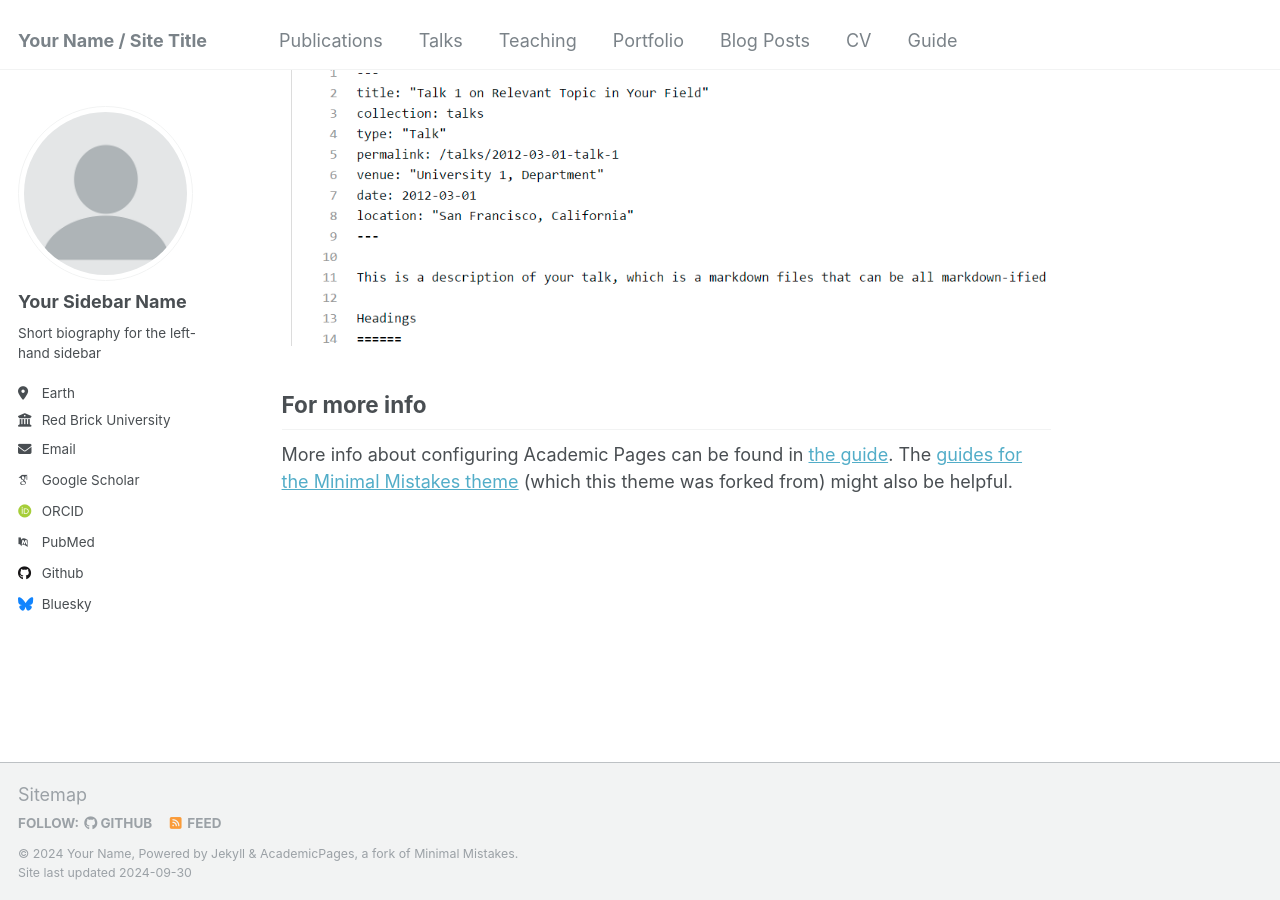
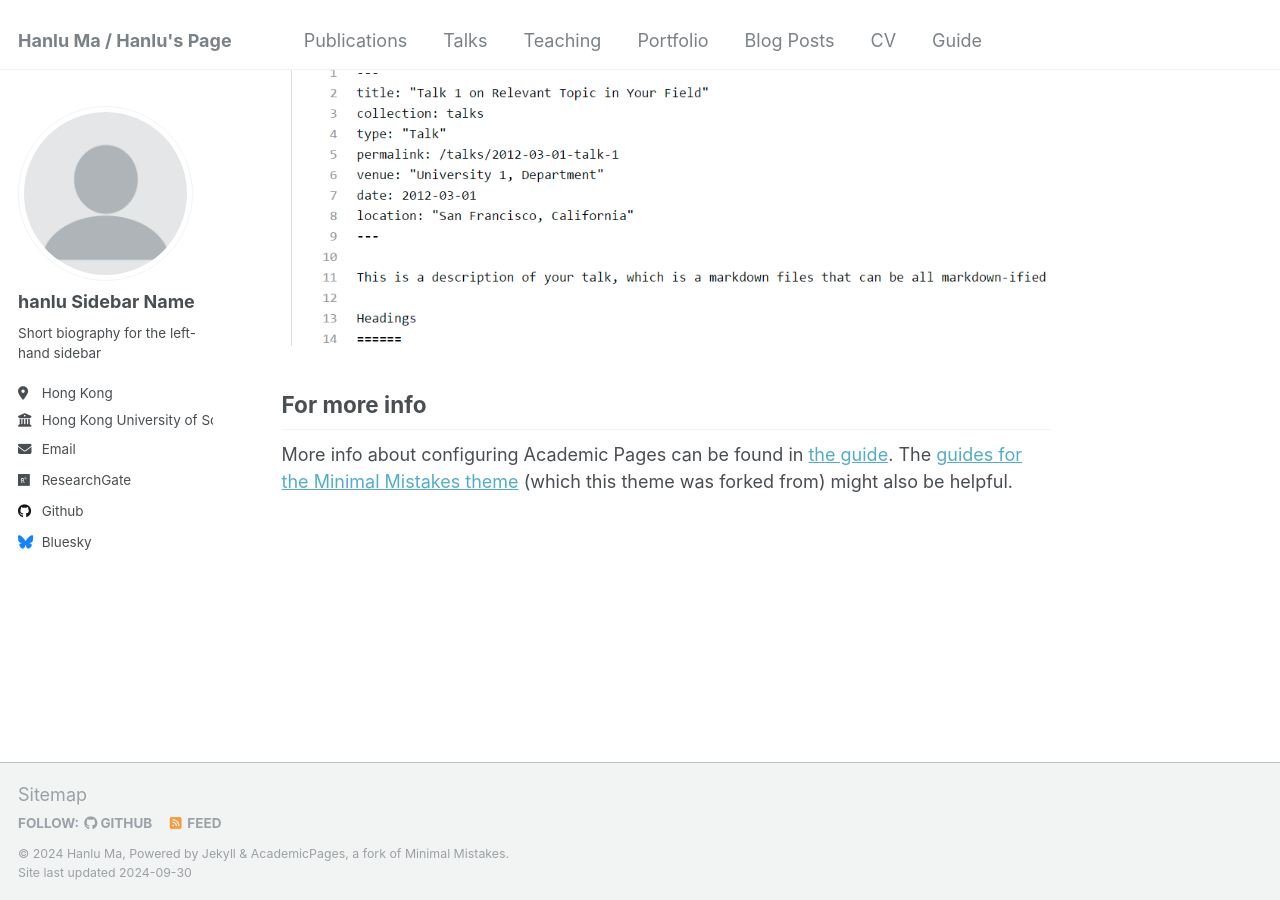
Before and after one commit to hanlumaaa/hanluma, a Jekyll site: the page built from _pages/about.md, in a window 1280 px wide and 900 px high, scrolled down 2643 px. Built offline with Jekyll 4.4.1, drawn with Linux system fonts in a browser that asks for light colours; some web fonts are replaced.

Commit message:
Update _config.yml
9.30临时版

```diff
--- a/_config.yml
+++ b/_config.yml
@@ -8,9 +8,9 @@
 
 # Basic Site Settings
 locale                   : "en-US"
-title                    : "Your Name / Site Title"
+title                    : "Hanlu Ma / Hanlu's Page"
 title_separator          : "-"
-name                     : &name "Your Name"
+name                     : &name "Hanlu Ma"
 description              : &description "personal description"
 url                      : https://academicpages.github.io # the base hostname & protocol for your site e.g. "https://mmistakes.github.io"
 baseurl                  : "" # the subpath of your site, e.g. "/blog"
@@ -22,22 +22,17 @@ repository               : "academicpages/academicpages.github.io"
 author:
   # Biographic information
   avatar           : "profile.png"
-  name             : "Your Sidebar Name"
+  name             : "hanlu Sidebar Name"
   pronouns         : # example: "she/her"
   bio              : "Short biography for the left-hand sidebar"
-  location         : "Earth"
-  employer         : "Red Brick University"
+  location         : "Hong Kong"
+  employer         : "Hong Kong University of Science and Technology (HKUST)y"
   uri              : # URL
-  email            : "none@example.org"
+  email            : "hanlu.ma@connect.ust.hk"
 
   # Academic websites
   arxiv            : # URL - Update with the correct link to your profile
-  googlescholar    : "https://scholar.google.com/citations?user=PS_CX0AAAAAJ"
-  impactstory      : # URL
-  orcid            : "http://orcid.org/yourorcidurl"
-  semantic         : # URL
-  pubmed           : "https://www.ncbi.nlm.nih.gov/pubmed/?term=john+snow"
-  researchgate     : # URL
+  researchgate     : "https://www.researchgate.net/profile/Hanlu-Ma"
 
   # Repositories and software development
   bitbucket        : # Username - Update with your username on the site
```
